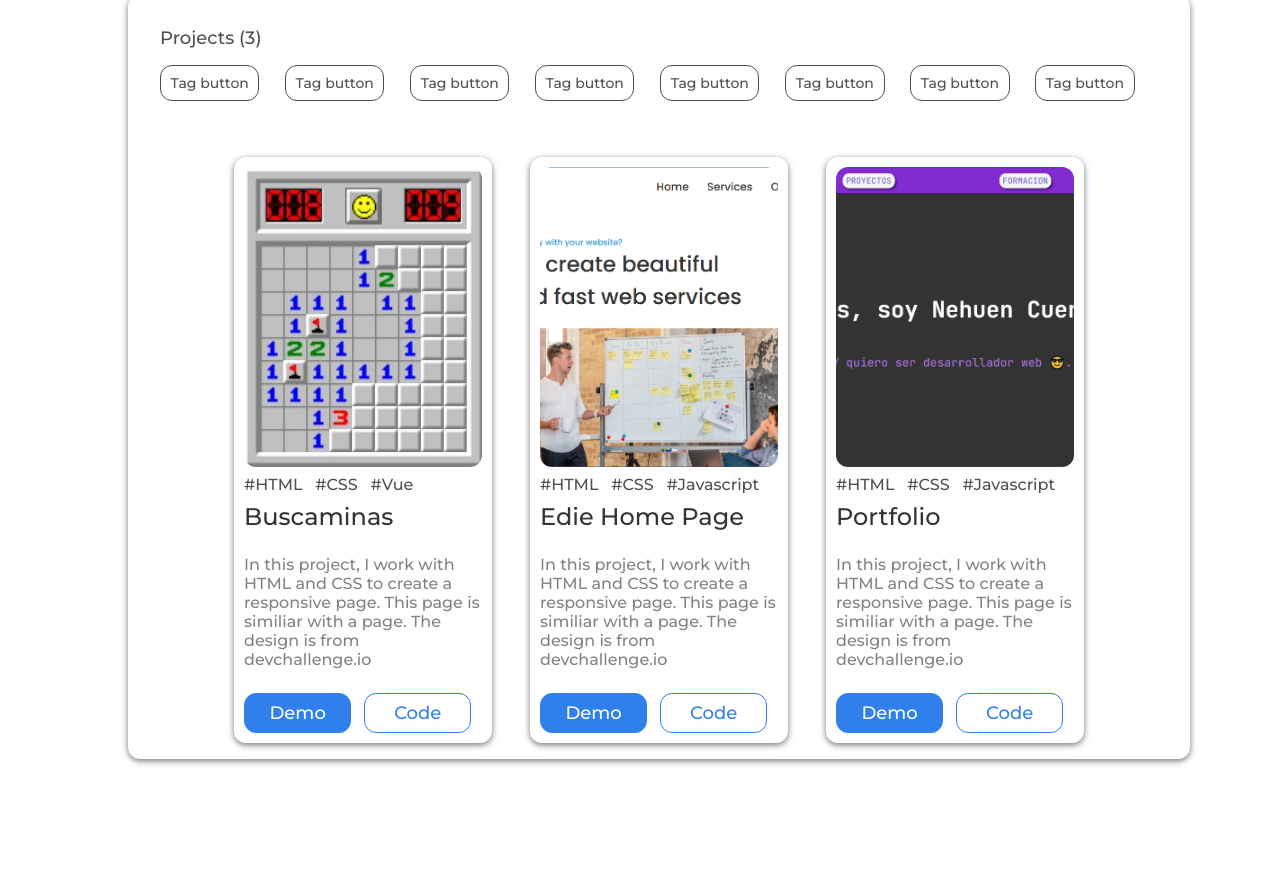
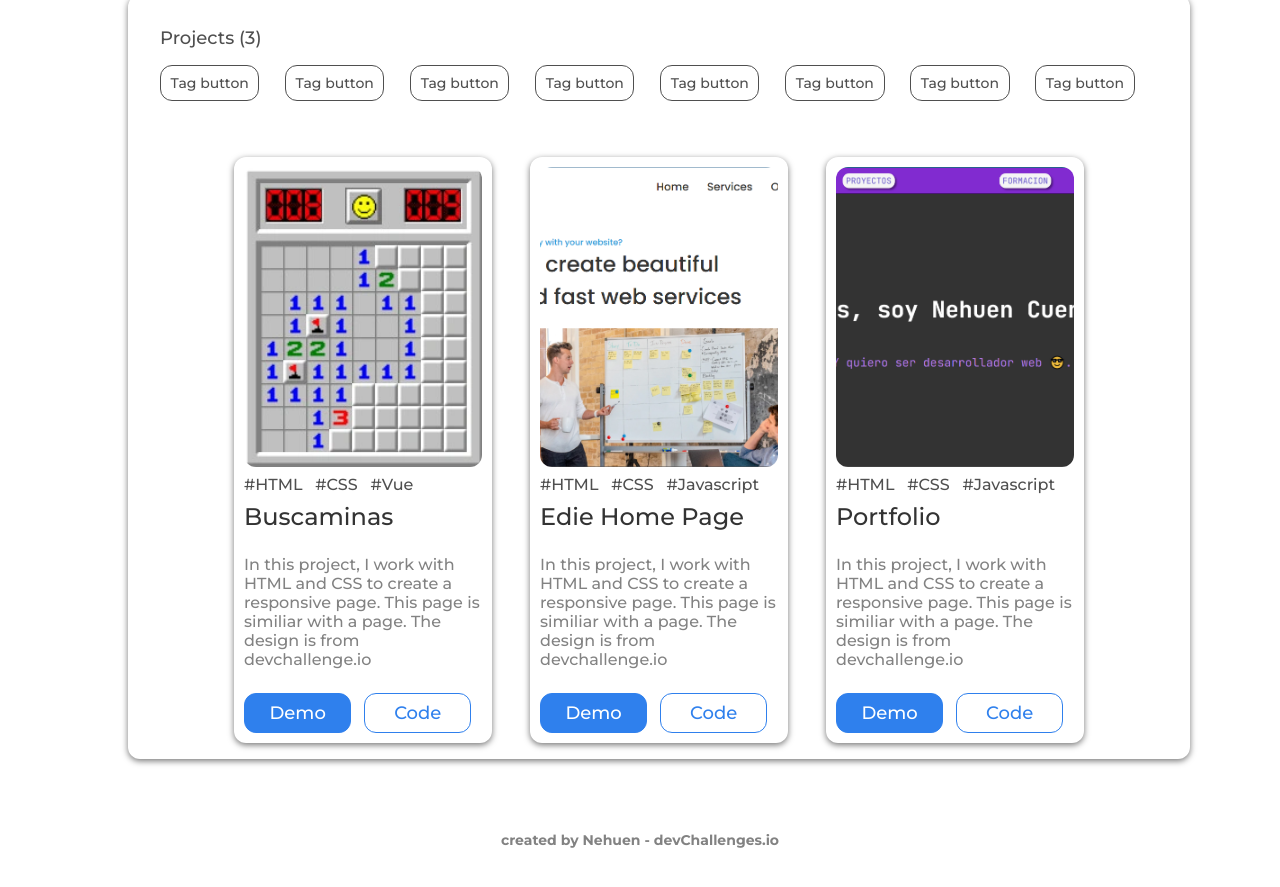
Before and after one commit to NehuenCuenca/devChallenge-portfolio-nc, a plain HTML site: page index.html in a window 1280 px wide. Shown: the part 1483-2370 px from the top of the page. Before the commit the page ends 2282 px from the top, so only its background shows below. Drawn offline with Linux system fonts and the light colour scheme.

Commit message:
added footer on HTML and added profile links on Readme

```diff
--- a/index.html
+++ b/index.html
@@ -188,6 +188,7 @@
       </ul>
     </div>
   </main>
+  <footer>created by Nehuen - devChallenges.io</footer>
 </body>
 
 </html>
--- a/styles.css
+++ b/styles.css
@@ -451,3 +451,13 @@ ul.experiences-list {
     background-color: white;
     color: var(--BlueContrast);
 }
+
+footer {
+    padding: .5rem;
+    margin-top: 4rem;
+    display: flex;
+    justify-content: center;
+    align-items: center;
+    font: 700 14px 'Montserrat', 'sans-serif';
+    color: var(--GrayContent);
+}
```
Also changed, not shown: 1 other file.
